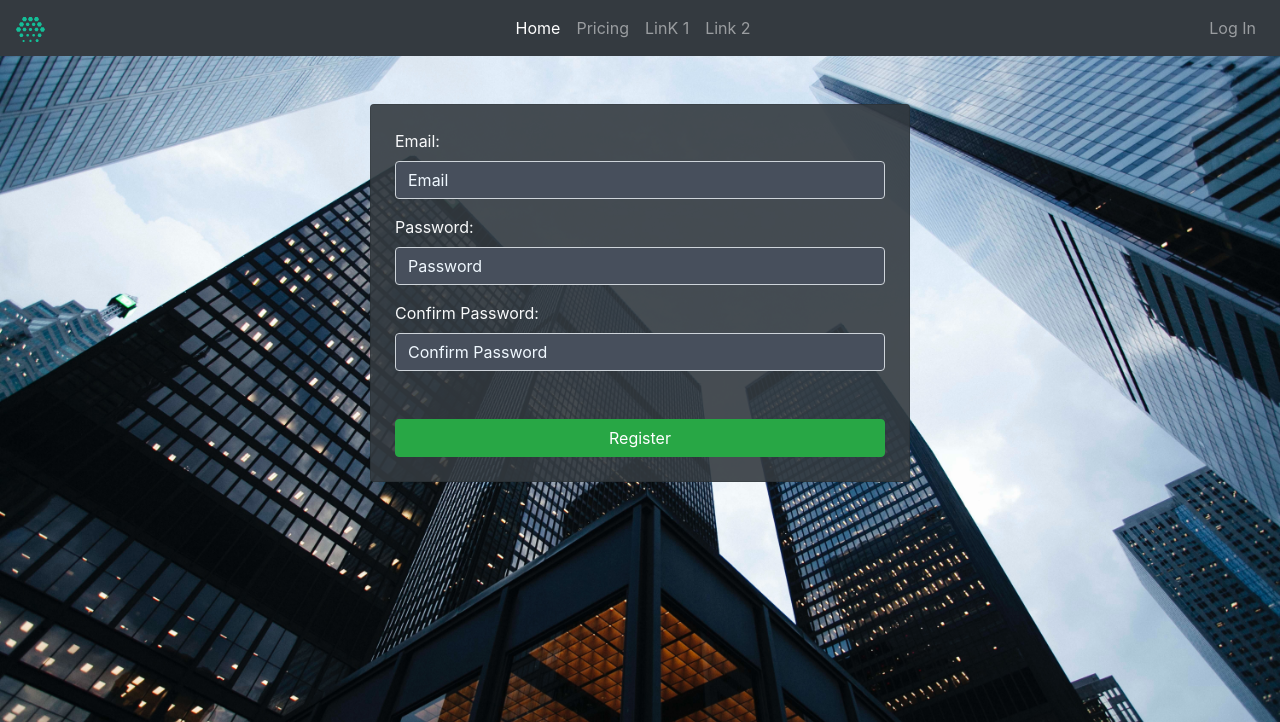
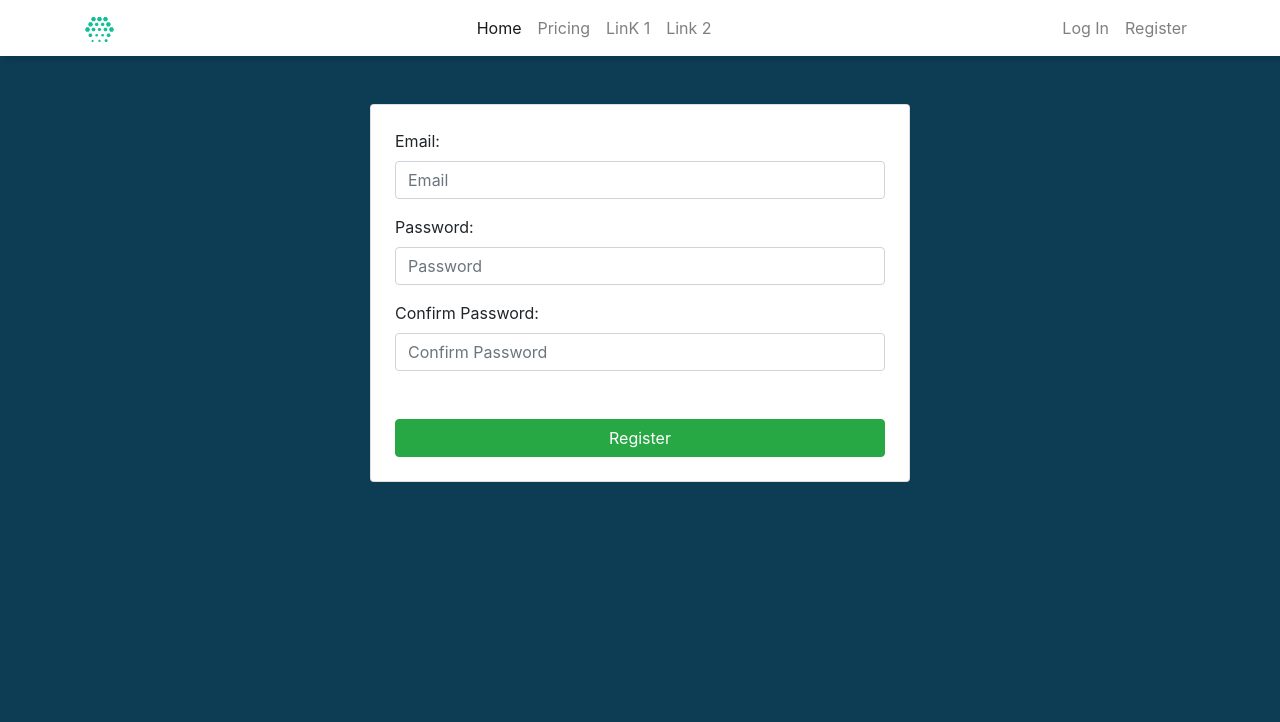
Before and after one commit to ElPasoJames/wunda-bred-seo, a Flask app: page /register in a window 1280 px wide. Shown: the top 722 px of the page. Run offline with Flask 3, Linux system fonts and the light colour scheme; some libraries are stand-ins or nearby versions.

Commit message:
Login and register update
Error and other messages styled and used Jinja to componentize the front-end

```diff
--- a/app.py
+++ b/app.py
@@ -1,8 +1,9 @@
 import requests
-from flask import Flask, flash, redirect, render_template, session, request
+from flask import Flask, flash, redirect, render_template, session, request, url_for
 import firebase_admin
 from firebase_admin import auth, credentials
 from firebase_admin.exceptions import FirebaseError
+import firebase_admin.auth as firebase_auth
 
 from inspect import getmembers
 from pprint import pprint
@@ -18,7 +19,7 @@ AUTH_API_BASE_URL = f'https://identitytoolkit.googleapis.com/v1/accounts:signInW
 
 @app.route('/')
 def index():
-    return render_template('index.html')
+    return render_template('dashboard.html')
 
 @app.route('/login', methods=['GET', 'POST'])
 def login():
@@ -36,6 +37,7 @@ def login():
         if response.ok:
             # Store the Firebase ID token in a session variable or cookie
             session['user'] = response.json()['localId']
+            session['logged_in'] = True
 
             # Redirect to a protected page that requires authentication
             return redirect('/')
@@ -59,13 +61,25 @@ def register():
                 password=password,
             )
             session['user'] = user.uid
+            session['logged_in'] = True
+
             flash('Registered successfully!', 'success')
             return redirect('/')
         except FirebaseError as e:
             error = str(e)
             flash(error, 'error')
 
+            # Pass the error message to the template
+            return render_template('register.html', error=error)
+
     return render_template('register.html')
+
+@app.route('/logout')
+def logout():
+    # Clear the session data and log the user out of Firebase
+    session.pop('logged_in', None)
+    firebase_auth.revoke_refresh_tokens(session['user'])
+    return redirect('/')
 
 if __name__ == '__main__':
     # The port our Flask app will run on
--- /dev/null
+++ b/templates/layout.html
@@ -0,0 +1,94 @@
+<!doctype html>
+<html lang="en">
+
+<head>
+  <meta charset="utf-8">
+  <meta name="viewport" content="width=device-width, initial-scale=1">
+  <meta name="description" content="Algorithmic SEC filings">
+  <meta name="author" content="Aelo">
+  <link rel="shortcut icon" href="{{ url_for('static', filename='logo.svg') }}">
+
+  <link rel="stylesheet" href="https://maxcdn.bootstrapcdn.com/bootstrap/4.5.2/css/bootstrap.min.css">
+
+  <title>Simple Flask</title>
+
+  <style>
+    /* Set background image */
+    body {
+      background-color: #0d3d55;
+      background-size: cover;
+    }
+
+    .navbar {
+      background-color: #ffffff;
+      box-shadow: 5px 5px 5px rgba(0, 0, 0, 0.1);
+    }
+
+    /* .card {
+      background-color: rgba(52, 58, 64, 0.9);
+    }
+
+
+    .form-control::placeholder {
+      color: aliceblue;
+    }
+
+    .form-control,
+    .form-control:focus,
+    .form-control option {
+      color: aliceblue;
+      background-color: rgb(71, 79, 92);
+    } */
+  </style>
+
+<body>
+
+  <nav class="navbar navbar-expand-lg navbar-light">
+    <div class="container">
+      <a class="navbar-brand" href="/"><img src="../static/logo.svg" alt="" height="25px"></a>
+      <button class="navbar-toggler" type="button" data-toggle="collapse" data-target="#navbarNav"
+        aria-controls="navbarNav" aria-expanded="false" aria-label="Toggle navigation">
+        <span class="navbar-toggler-icon"></span>
+      </button>
+      <div class="collapse navbar-collapse justify-content-center" id="navbarNav">
+        <ul class="navbar-nav">
+          <li class="nav-item active">
+            <a class="nav-link" href="/">Home</a>
+          </li>
+          <li class="nav-item">
+            <a class="nav-link" href="#">Pricing</a>
+          </li>
+          <li class="nav-item">
+            <a class="nav-link" href="#">LinK 1</a>
+          </li>
+          <li class="nav-item">
+            <a class="nav-link" href="#">Link 2</a>
+          </li>
+        </ul>
+      </div>
+      <ul class="navbar-nav ml-auto">
+        {% if not session.logged_in %}
+
+        <li class="nav-item">
+          <a class="nav-link" href="/login">Log In</a>
+        </li>
+        <li class="nav-item">
+          <a class="nav-link" href="/register">Register</a>
+        </li>
+        {% endif %}
+
+        {% if session.logged_in %}
+        <li>
+          <a class="nav-link" href="/logout">Log out</a>
+        </li>
+        {% endif %}
+      </ul>
+    </div>
+  </nav>
+
+  {% block content %}
+  {% endblock %}
+
+</body>
+
+</html>
--- a/templates/register.html
+++ b/templates/register.html
@@ -1,73 +1,5 @@
-<!doctype html>
-<html lang="en">
-
-<head>
-    <meta charset="utf-8">
-    <meta name="viewport" content="width=device-width, initial-scale=1">
-    <meta name="description" content="Algorithmic SEC filings">
-    <meta name="author" content="Aelo">
-    <link rel="shortcut icon" href="{{ url_for('static', filename='logo.svg') }}">
-
-    <link rel="stylesheet" href="https://maxcdn.bootstrapcdn.com/bootstrap/4.5.2/css/bootstrap.min.css">
-
-    <title>Simple Flask</title>
-
-    <style>
-        /* Set background image */
-        body {
-            background-image: url('../static/sean-pollock-PhYq704ffdA-unsplash.jpg');
-            background-size: cover;
-        }
-
-        .card {
-            background-color: rgba(52, 58, 64, 0.9);
-        }
-
-
-        .form-control::placeholder {
-            color: aliceblue;
-        }
-
-        .form-control,
-        .form-control:focus,
-        .form-control option {
-            color: aliceblue;
-            background-color: rgb(71, 79, 92);
-        }
-    </style>
-
-<body>
-
-    <!-- Header -->
-    <nav class="navbar navbar-expand-lg navbar-dark bg-dark">
-        <a class="navbar-brand" href="#"><img src="../static/logo.svg" alt="" height="25px"></a>
-        <button class="navbar-toggler" type="button" data-toggle="collapse" data-target="#navbarNav"
-            aria-controls="navbarNav" aria-expanded="false" aria-label="Toggle navigation">
-            <span class="navbar-toggler-icon"></span>
-        </button>
-        <div class="collapse navbar-collapse justify-content-center" id="navbarNav">
-            <ul class="navbar-nav">
-                <li class="nav-item active">
-                    <a class="nav-link" href="/">Home</a>
-                </li>
-                <li class="nav-item">
-                    <a class="nav-link" href="#">Pricing</a>
-                </li>
-                <li class="nav-item">
-                    <a class="nav-link" href="#">LinK 1</a>
-                </li>
-                <li class="nav-item">
-                    <a class="nav-link" href="#">Link 2</a>
-                </li>
-            </ul>
-        </div>
-        <ul class="navbar-nav ml-auto">
-
-            <li class="nav-item">
-                <a class="nav-link" href="/login">Log In</a>
-            </li>
-        </ul>
-    </nav>
+{% extends "layout.html" %}
+{% block content %}
 
 <!-- Form -->
 <div class="container mt-5">
@@ -75,30 +7,31 @@
         <div class="col-md-6">
             {% with messages = get_flashed_messages() %}
             {% if messages %}
-                        <div>
-                            <ul class=flashes>
+            <div class="alert alert-warning flashes">
                 {% for message in messages %}
-                                <li>{{ message }}</li>
+                {{ message }}
                 {% endfor %}
-                            </ul>
             </div>
             {% endif %}
             {% endwith %}
 
-                <form class="card p-4 opacity-50 text-light" action="{{ url_for('register') }}" method="POST">
+            <div class="alert alert-warning d-none" id="passwordAlert">
+            </div>
+
+            <form class="card p-4 opacity-50" action="{{ url_for('register') }}" method="POST">
                 <div class="form-group">
                     <label for="email">Email:</label>
-                        <input type="email" class="form-control" id="email" name="email" placeholder="Email">
+                    <input type="email" class="form-control" id="email" name="email" placeholder="Email" required>
                 </div>
                 <div class="form-group">
                     <label for="password">Password:</label>
-                        <input type="password" class="form-control" id="password" name="password"
-                            placeholder="Password">
+                    <input type="password" class="form-control" id="password" name="password" placeholder="Password"
+                        required>
                 </div>
                 <div class="form-group mb-5">
                     <label for="confirm_password">Confirm Password:</label>
                     <input type="password" class="form-control" id="confirm_password" name="confirm_password"
-                            placeholder="Confirm Password">
+                        placeholder="Confirm Password" required>
                 </div>
 
                 <button type="submit" class="btn btn-success btn-block">Register</button>
@@ -108,4 +41,32 @@
 </div>
 </body>
 
-</html>
+<script>
+    const password = document.getElementById("password");
+    const confirm_password = document.getElementById("confirm_password");
+
+    function validatePassword() {
+        if (password.value !== confirm_password.value) {
+            const myDiv = document.getElementById("passwordAlert");
+            myDiv.classList.add("d-block");
+            myDiv.innerHTML = "Password and confirm password must be same!"
+            return false;
+        } else if (password.value.length < 6) {
+            const myDiv = document.getElementById("passwordAlert");
+            myDiv.classList.add("d-block");
+            myDiv.innerHTML = "Password must be at least 6 characters long."
+            return false;
+        } else {
+            return true;
+        }
+    }
+
+    document.querySelector("form").addEventListener("submit", function (event) {
+        if (!validatePassword()) {
+            event.preventDefault();
+        }
+    });
+
+</script>
+
+{% endblock %}
```
Also changed, not shown: templates/app.js (deleted, +0 -7 lines), templates/dashboard.html (added, +42 -0 lines), templates/index.html (deleted, +0 -114 lines), templates/login.html (+9 -80 lines). Lines whose indentation alone changed are shown as unchanged.
